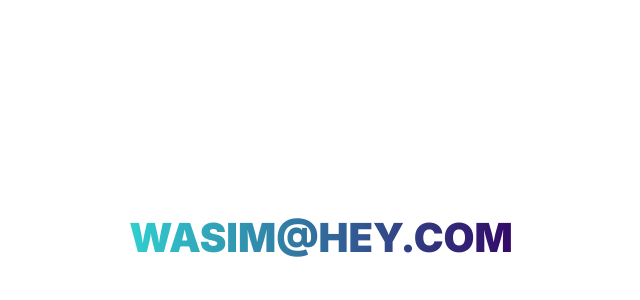
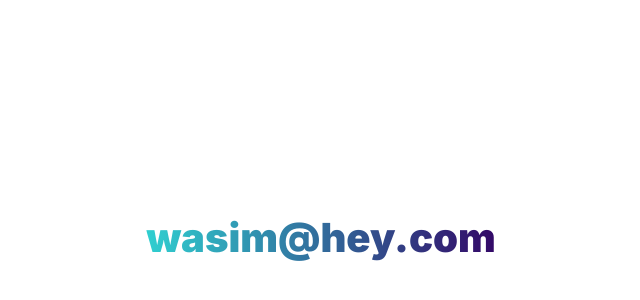
Before and after one commit to wasim-ullah/blank, a plain HTML site: page index.html in a window 1280 px wide. Shown: the part 158-458 px from the top of the page, without its empty margins (319-959 px from the left). Drawn offline with nearby package versions, Linux system fonts and the light colour scheme.

Commit message:
Update sticky-footer.css

```diff
--- a/sticky-footer.css
+++ b/sticky-footer.css
@@ -13,8 +13,6 @@
 }
 
 .text {
-	font-weight: bold;
-	 text-transform: uppercase;
 	background: linear-gradient(to right, #30CFD0 0%, #330867 100%);
 	-webkit-background-clip: text;
 	-webkit-text-fill-color: transparent;
```
